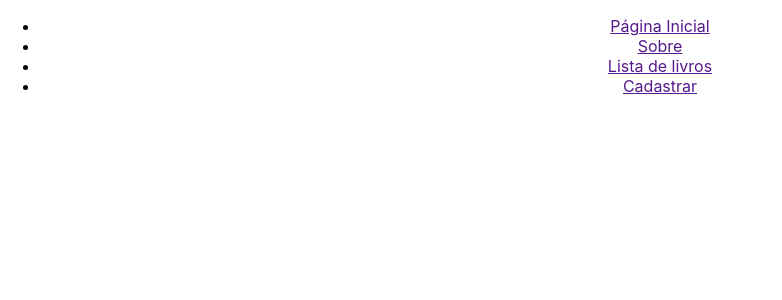
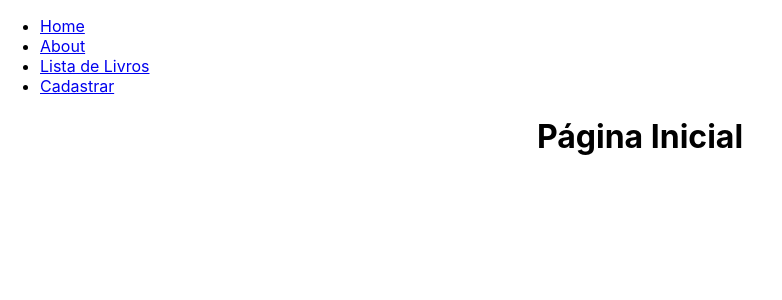
Before and after one commit to WilliamNovak/READING-JOURNAL, a React (Create React App) app: page / in a window 1280 px wide. Shown: the top 300 px of the page, without its empty margins (0-782 px from the left). Built offline with nearby package versions, Linux system fonts and the light colour scheme.

Commit message:
add routes

```diff
--- a/package.json
+++ b/package.json
@@ -9,6 +9,7 @@
     "@testing-library/user-event": "^13.5.0",
     "react": "^19.0.0",
     "react-dom": "^19.0.0",
+    "react-router-dom": "^7.3.0",
     "react-scripts": "5.0.1",
     "web-vitals": "^2.1.4"
   },
--- a/src/App.js
+++ b/src/App.js
@@ -1,14 +1,23 @@
-import './App.css';
-import NavBar from './components/NavBar/NavBar';
+import NavBar from "./components/NavBar/NavBar";
+import Home from "./components/Home/Home";
+import About from "./components/About/About";
+import BookList from "./components/BookList/BookList"
+import BookForm from "./components/BookForm/BookForm"
+import { BrowserRouter as Router, Route, Routes } from "react-router-dom";
+import "./App.css";
 
-function App() {
+export default function App() {
   return (
-    <div className="App">
-      <header>
-        <NavBar></NavBar>
-      </header>
-    </div>
+    <Router>
+      <NavBar />
+      <div className="App">
+        <Routes>
+          <Route path="/" element={<Home/>} />
+          <Route path="/about" element={<About/>} />
+          <Route path="/booklist" element={<BookList/>} />
+          <Route path="/bookform" element={<BookForm/>} />
+        </Routes>
+      </div>
+    </Router>
   );
 }
-
-export default App;
--- /dev/null
+++ b/src/components/About/About.js
@@ -0,0 +1,9 @@
+import React from "react";
+
+const About = () => {
+    return (
+        <h1>Sobre</h1>
+    );
+}
+
+export default About;
--- /dev/null
+++ b/src/components/BookForm/BookForm.js
@@ -0,0 +1,7 @@
+const BookForm = () => {
+    return (
+        <h1>Cadastrar</h1>
+    );
+}
+
+export default BookForm;
--- /dev/null
+++ b/src/components/BookList/BookList.js
@@ -0,0 +1,7 @@
+const BookList = () => {
+    return (
+        <h1>Lista de Livros</h1>
+    );
+}
+
+export default BookList;
--- /dev/null
+++ b/src/components/Home/Home.js
@@ -0,0 +1,9 @@
+import React from "react";
+
+const Home = () => {
+    return (
+        <h1>Página Inicial</h1>
+    );
+}
+
+export default Home;
--- a/src/components/NavBar/NavBar.js
+++ b/src/components/NavBar/NavBar.js
@@ -1,21 +1,15 @@
+import React from "react";
+import { Link } from "react-router-dom";
 
 const NavBar = () => {
     return (
         <nav>
-          <ul>
-            <li>
-              <a href=''>Página Inicial</a>
-            </li>
-            <li>
-              <a href=''>Sobre</a>
-            </li>
-            <li>
-              <a href=''>Lista de livros</a>
-            </li>
-            <li>
-              <a href=''>Cadastrar</a>
-            </li>
-          </ul>
+           <ul className="nav-links">
+              <li><Link to="/">Home</Link></li>
+              <li><Link to="/about">About</Link></li>
+              <li><Link to="/booklist">Lista de Livros</Link></li>
+              <li><Link to="/bookform">Cadastrar</Link></li>
+           </ul>
         </nav>
     )
 }
```
Also changed, not shown: 1 other file (tests, documents, lock files or other folders).
